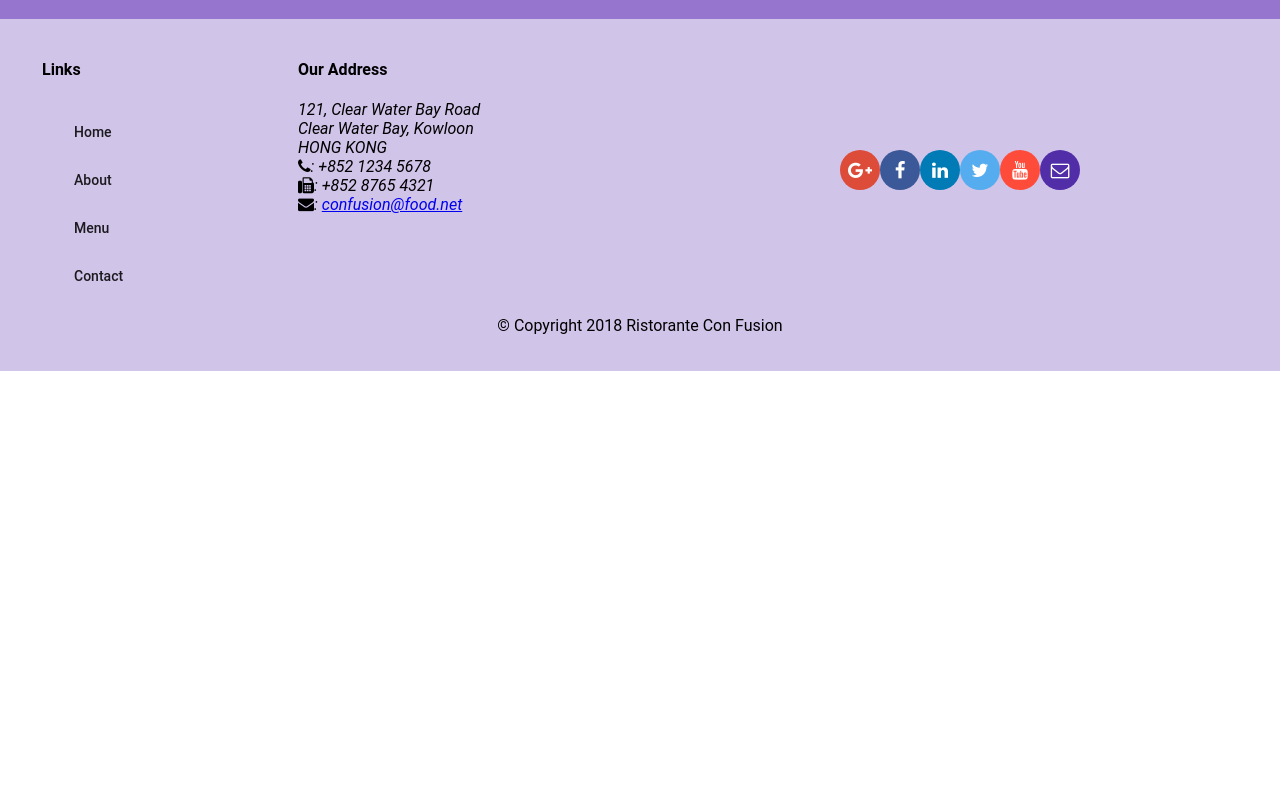
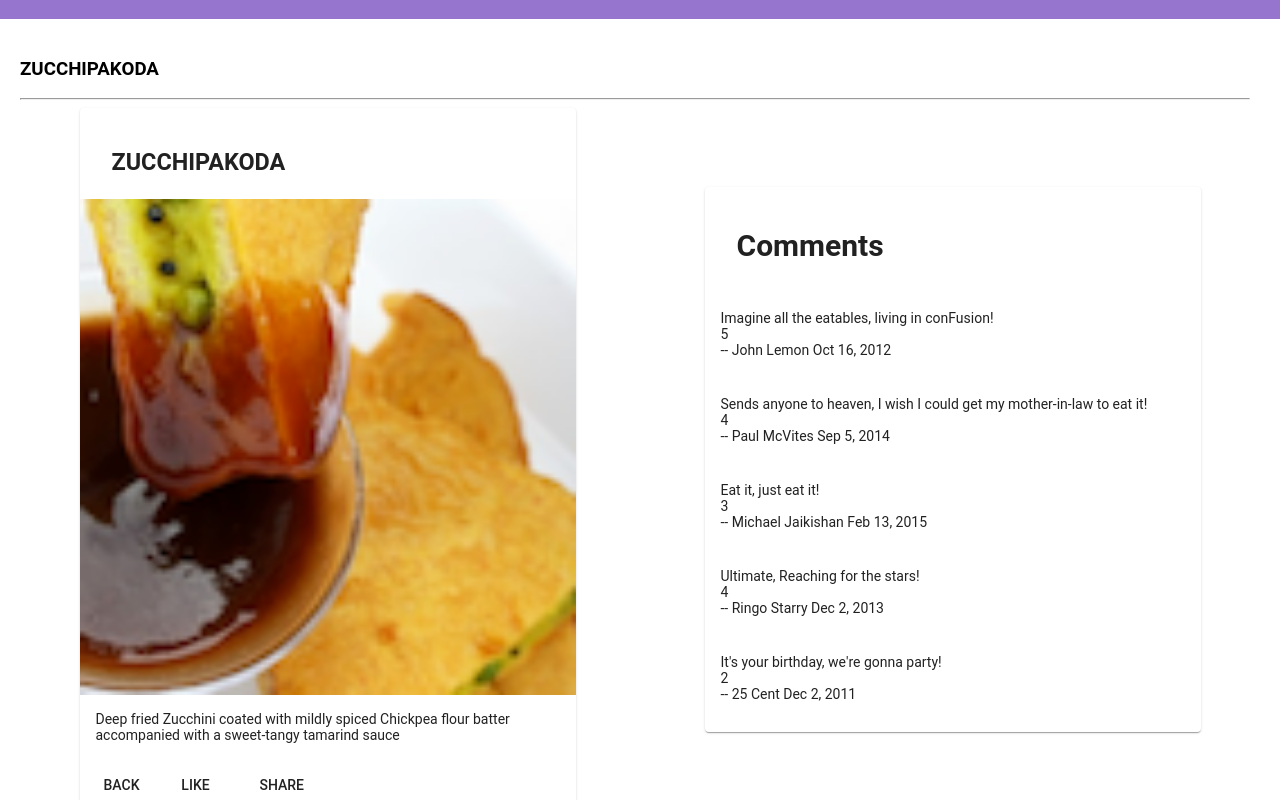
Before and after one commit to alucardthefish/RistoraNGt, an Angular app: page /dishdetail/1 in a window 1280 px wide. Before the commit this address led to /. Shown: the part 320-1120 px from the top of the page. Before the commit the page ends 800 px from the top, so only its background shows below. Built offline with nearby package versions, Linux system fonts and the light colour scheme.

Commit message:
Single Page Applications Part 2

```diff
--- a/src/app/app-routing/routes.ts
+++ b/src/app/app-routing/routes.ts
@@ -10,5 +10,6 @@
     {path: 'home', component: HomeComponent},
     {path: 'menu', component: MenuComponent},
     {path: 'contactus', component: ContactComponent},
+    {path: 'dishdetail/:id', component: DishdetailComponent},
     {path: '', redirectTo: '/home', pathMatch: 'full'}
 ];
--- a/src/app/dishdetail/dishdetail.component.html
+++ b/src/app/dishdetail/dishdetail.component.html
@@ -1,10 +1,17 @@
 <div class="container"
-    fxLayout="row"
+    fxLayout="row wrap"
     fxLayout.sm="column"
     fxLayout.xs="column"
     fxLayoutAlign.gt-md="space-around center"
     fxLayoutGap="10px"
     fxLayoutGap.xs="0">
+
+    <div fxFlex="100">
+      <div>
+        <h3>{{dish.name | uppercase}}</h3>
+        <hr>
+      </div>
+    </div>
 
   <div fxFlex="40">
     <mat-card *ngIf="dish">
@@ -19,6 +26,7 @@
         </p>
       </mat-card-content>
       <mat-card-actions>
+        <button mat-button (click)="goBack()">BACK</button>
         <button mat-button>LIKE</button>
         <button mat-button>SHARE</button>
       </mat-card-actions>
--- a/src/app/dishdetail/dishdetail.component.ts
+++ b/src/app/dishdetail/dishdetail.component.ts
@@ -1,5 +1,10 @@
 import { Component, OnInit, Input } from '@angular/core';
 import { Dish } from '../shared/dish';
+
+import { DishService } from "../services/dish.service";
+
+import { Params, ActivatedRoute } from "@angular/router";
+import { Location } from "@angular/common";
 
 const DISH = {
   id: '0',
@@ -52,13 +57,20 @@
 })
 export class DishdetailComponent implements OnInit {
 
-    @Input()
+    //@Input()
     dish: Dish;
 
-    constructor() { }
+    constructor(private dishservice: DishService,
+        private route: ActivatedRoute,
+        private location: Location) { }
 
     ngOnInit() {
+        const id = this.route.snapshot.params['id'];
+        this.dish = this.dishservice.getDish(id);
+    }
 
+    goBack(): void {
+        this.location.back();
     }
 
 }
--- a/src/app/footer/footer.component.html
+++ b/src/app/footer/footer.component.html
@@ -9,10 +9,10 @@
       <div fxFlex="40" fxFlexOffset="20px">
         <h4>Links</h4>
         <mat-list>
-          <mat-list-item><a mat-button>Home</a></mat-list-item>
-          <mat-list-item><a mat-button>About</a></mat-list-item>
-          <mat-list-item><a mat-button>Menu</a></mat-list-item>
-          <mat-list-item><a mat-button>Contact</a></mat-list-item>
+          <mat-list-item><a mat-button routerLinkActive="active" routerLink="/home">Home</a></mat-list-item>
+          <mat-list-item><a mat-button routerLinkActive="active">About</a></mat-list-item>
+          <mat-list-item><a mat-button routerLinkActive="active" routerLink="/menu">Menu</a></mat-list-item>
+          <mat-list-item><a mat-button routerLinkActive="active" routerLink="/contactus">Contact</a></mat-list-item>
         </mat-list>
       </div>
       <div fxFlex="55">
--- a/src/app/menu/menu.component.html
+++ b/src/app/menu/menu.component.html
@@ -9,7 +9,7 @@
 
   <div fxFlex>
     <mat-grid-list cols="2" rowHeight="200px">
-      <mat-grid-tile *ngFor="let dish of dishes" (click) = "onSelect(dish)">
+      <mat-grid-tile *ngFor="let dish of dishes" [routerLink]="['/dishdetail', dish.id]">
         <img height="200px" src={{dish.image}} alt={{dish.name}}>
         <mat-grid-tile-footer>
           <h1>{{dish.name | uppercase}}</h1>
@@ -19,7 +19,8 @@
   </div>
 
   <div fxFlex> <!-- *ngIf="selectedDish" -->
-    <app-dishdetail [dish] = "selectedDish"></app-dishdetail>
+    <!-- <app-dishdetail [dish] = "selectedDish"></app-dishdetail> -->
+
   </div>
 
 
--- a/src/app/menu/menu.component.ts
+++ b/src/app/menu/menu.component.ts
@@ -18,6 +18,7 @@
   constructor(private dishService: DishService) { }
 
   ngOnInit() {
+    //this.dishes = this.dishService.getDishes();
     this.dishes = this.dishService.getDishes();
   }
 
--- a/src/app/services/dish.service.ts
+++ b/src/app/services/dish.service.ts
@@ -10,7 +10,11 @@
 
   constructor() { }
 
-  getDishes(id: string): Dish {
+  getDishes(): Dish[] {
+    return DISHES;
+  }
+
+  getDish(id: string): Dish {
     return DISHES.filter((dish) => (dish.id === id))[0];
   }
 
```
